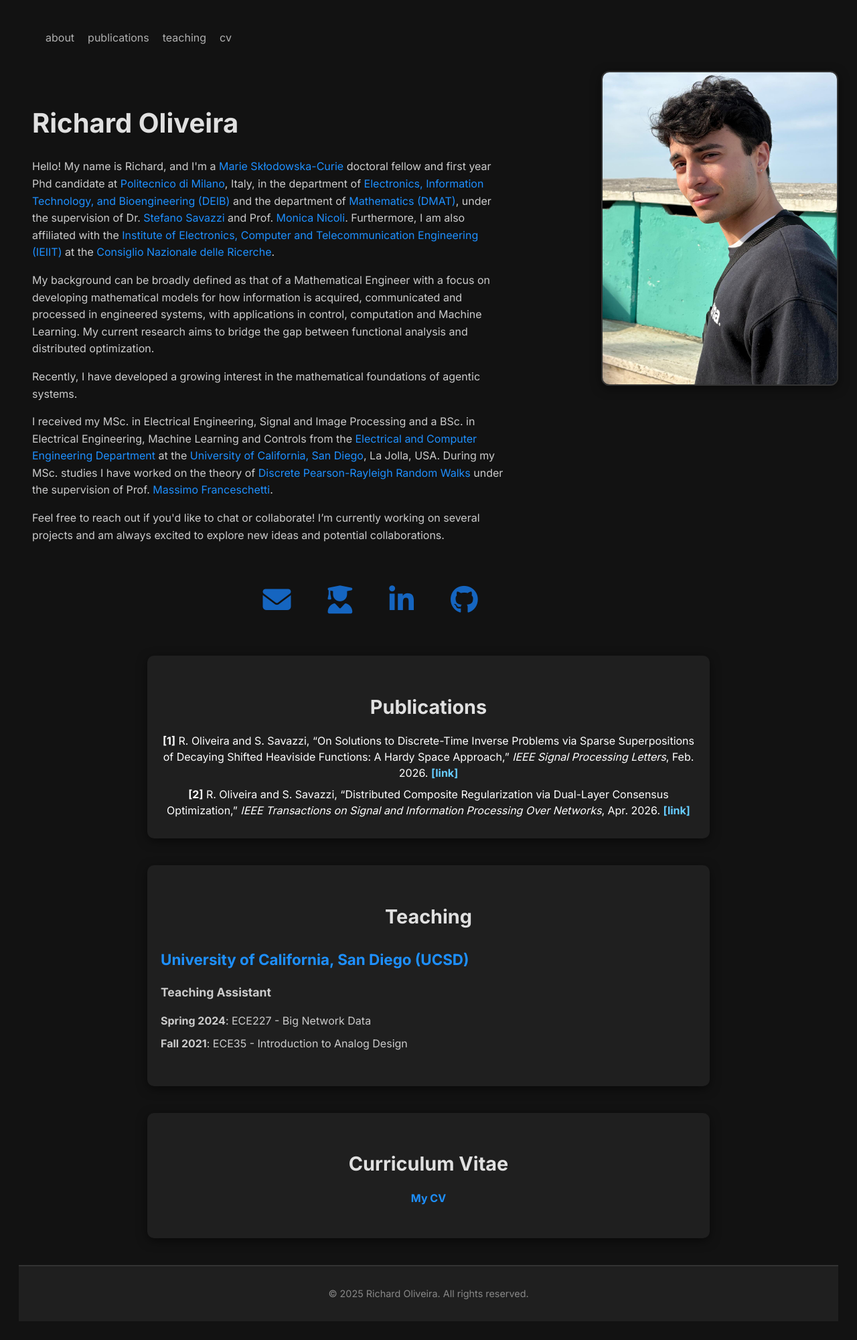
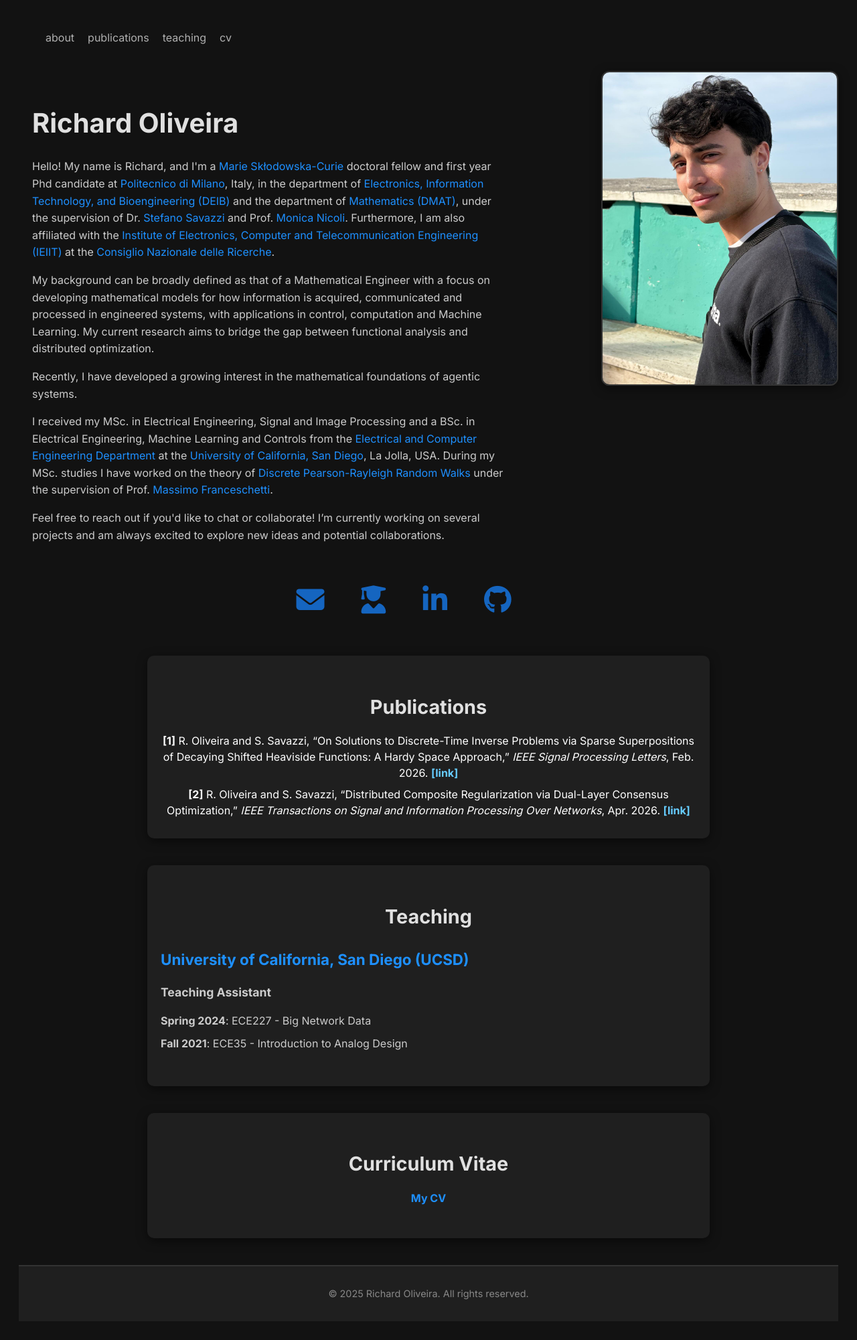
Before and after one commit to raolivei13/website_rich, a Jekyll site: the page index.html, which Jekyll copies as it is, in a window 1280 px wide. Shown: the whole page at 67% size. Built offline with Jekyll 4.4.1, drawn with Linux system fonts in a browser that asks for light colours.

Commit message:
Update index.html

```diff
--- a/index.html
+++ b/index.html
@@ -75,7 +75,7 @@ href="https://cdnjs.cloudflare.com/ajax/libs/font-awesome/6.5.2/css/all.min.css"
     font-size:42px;
     margin-top:50px;
     margin-bottom:10px;
-    padding-left:150px;
+    padding-left:200px;
 ">
 
     <!-- Email -->
```
